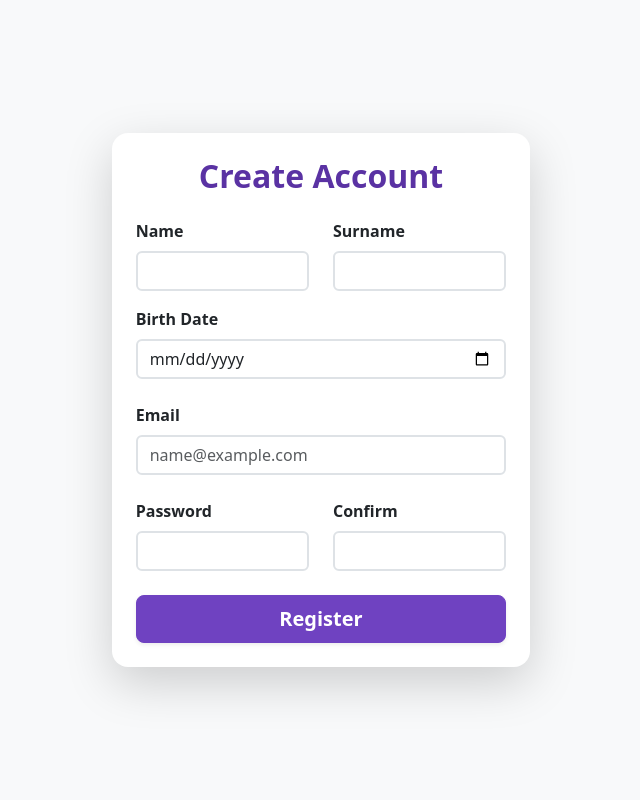
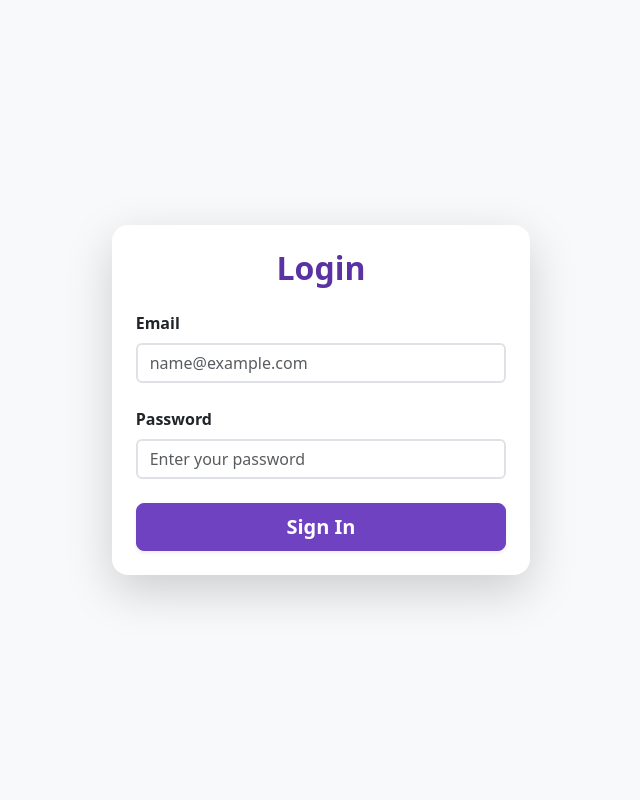
Before and after one commit to shrkptv/inno-frontend, a React (Vite) app: page /login in a window 1280 px wide. Shown: the top 800 px of the page, without its empty margins (319-959 px from the left). Built offline with nearby package versions, Linux system fonts and the light colour scheme.

Commit message:
Add routing for login and registration pages

```diff
--- a/package.json
+++ b/package.json
@@ -13,7 +13,8 @@
     "axios": "^1.13.3",
     "bootstrap": "^5.3.3",
     "react": "^19.2.0",
-    "react-dom": "^19.2.0"
+    "react-dom": "^19.2.0",
+    "react-router-dom": "^7.13.0"
   },
   "devDependencies": {
     "@eslint/js": "^9.39.1",
--- a/src/App.jsx
+++ b/src/App.jsx
@@ -1,15 +1,17 @@
 import RegisterPage from "./pages/RegisterPage.jsx";
 import LoginPage from "./pages/LoginPage.jsx";
+import { BrowserRouter, Routes, Route, Navigate } from "react-router-dom";
 
 function App() {
     return (
-    <>
-        <div>
-            <RegisterPage />
-            <LoginPage />
-        </div>
-    </>
-  )
+        <BrowserRouter>
+            <Routes>
+                <Route path="/" element={<Navigate to="/login" />} />
+                <Route path="/login" element={<LoginPage />} />
+                <Route path="/register" element={<RegisterPage />} />
+            </Routes>
+        </BrowserRouter>
+    );
 }
 
 export default App
```
Also changed, not shown: 1 other file (tests, documents, lock files or other folders).
